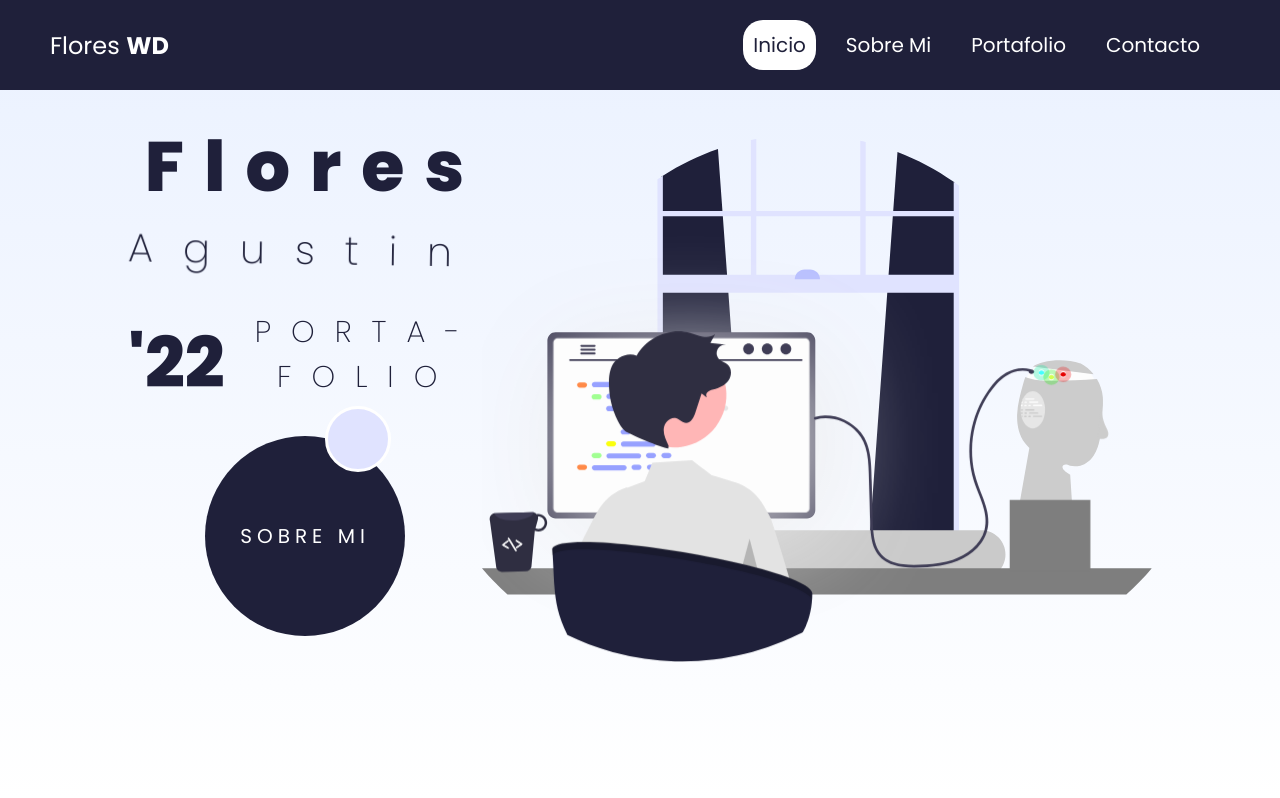
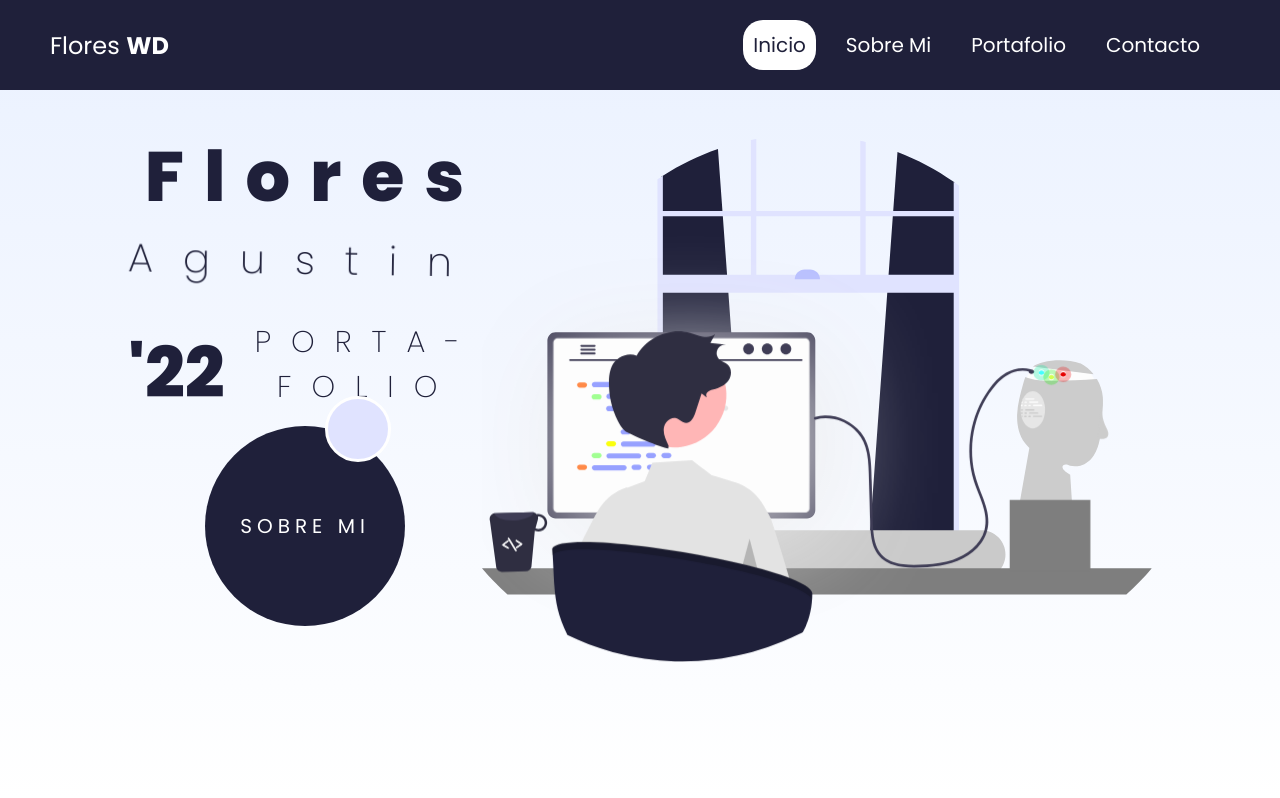
Before and after one commit to Flores-AM/newrepo, a React (Create React App) app: page / in a window 1280 px wide. Shown: the top 798 px of the page. Built offline with nearby package versions, Linux system fonts and the light colour scheme.

Commit message:
ajuste btn head

```diff
--- a/src/scss/components/_header.scss
+++ b/src/scss/components/_header.scss
@@ -147,7 +147,7 @@
       justify-content: flex-end;
       align-items: center;
       height: 50%;
-      margin-top: 2rem;
+      // margin-top: 2rem;
       .btn-inicio {
         @include m.desktopXL {
           width: 20rem;
```
